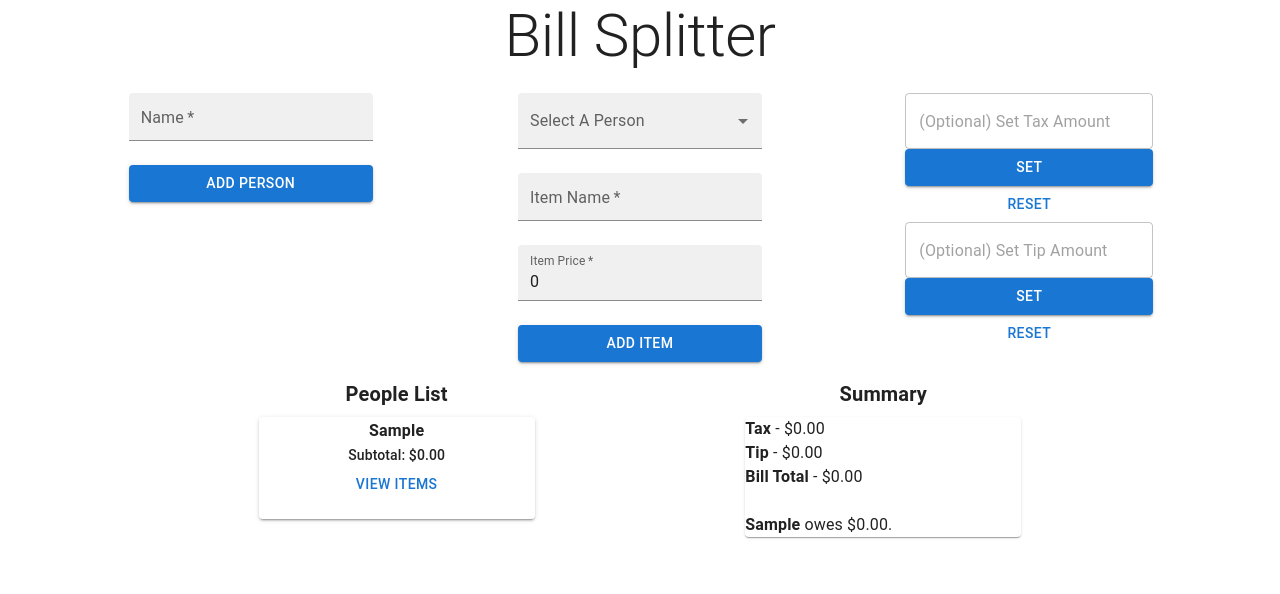
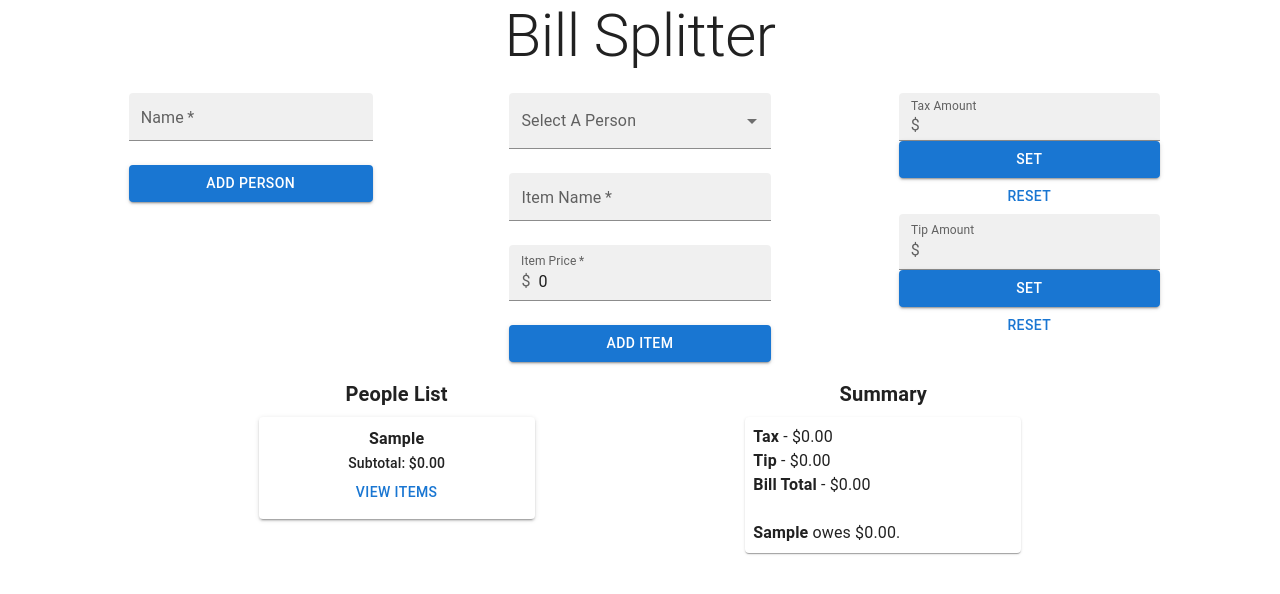
Before and after one commit to William-Luna/billsplitter, a React (Create React App) app: page / in a window 1280 px wide. Both pictures are taken after typing "Sample" into the empty fields and a click on the button "ADD PERSON". Shown: the top 594 px of the page. Built offline with nearby package versions, Linux system fonts and the light colour scheme.

Commit message:
UI Changes - Adornments, item list transitions

```diff
--- a/src/components/ItemForm.js
+++ b/src/components/ItemForm.js
@@ -2,7 +2,7 @@ import { useState } from 'react'
 import { useSelector, useDispatch } from 'react-redux'
 import { updateItemsOfPerson } from '../reducers/peopleReducer'
 import { v4 } from 'uuid'
-import { Select, MenuItem, InputLabel, FormControl, TextField, Button } from '@mui/material'
+import { Select, MenuItem, InputLabel, FormControl, TextField, Button, InputAdornment } from '@mui/material'
 
 const ItemForm = () => {
   const dispatch = useDispatch()
@@ -48,7 +48,10 @@ const ItemForm = () => {
             )}
           </Select>< br />
           <TextField variant="filled" label="Item Name" size="small" name='itemName' value={itemName} onChange={({ target }) => setItemName(target.value)} placeholder='e.g. Pasta' required /><br />
-          <TextField variant="filled" label="Item Price" type='number' name='price' value={price} onChange={({ target }) => setPrice(target.value)} min='0' step='0.01' required /><br />
+          <TextField variant="filled" label="Item Price" type='number' name='price' value={price} onChange={({ target }) => setPrice(target.value)} min='0' step='0.01' required
+            InputProps={{
+              startAdornment: <InputAdornment position="start">$</InputAdornment>,
+            }} /><br />
           <Button variant="contained" type='submit'>Add Item</Button>
         </FormControl>
       </form>
--- a/src/components/PeopleList.js
+++ b/src/components/PeopleList.js
@@ -1,6 +1,7 @@
 import { useSelector } from "react-redux"
 import PersonDetails from "./PersonDetails"
 import { Typography } from "@mui/material"
+import Grid2 from "@mui/material/Unstable_Grid2/Grid2"
 
 const PeopleList = () => {
 
@@ -11,10 +12,12 @@ const PeopleList = () => {
   return (
     <div>
       <Typography variant="h6" gutterBottom sx={{ fontWeight: 'bold' }}>People List</Typography>
-      {people.map(person =>
-        <PersonDetails key={person.id} person={person} />
-      )}
-    </div>
+      <Grid2 container>
+        {people.map(person =>
+          <Grid2 xs={12}><PersonDetails key={person.id} person={person} /></Grid2>
+        )}
+      </Grid2>
+    </div >
   )
 }
 
--- a/src/components/PersonDetails.js
+++ b/src/components/PersonDetails.js
@@ -1,4 +1,4 @@
-import { Button, IconButton, List, ListItem, ListItemText, Paper, Typography } from "@mui/material"
+import { Button, Collapse, IconButton, List, ListItem, ListItemText, Paper, Typography } from "@mui/material"
 import DeleteIcon from '@mui/icons-material/Delete'
 import { useState } from "react"
 
@@ -10,11 +10,11 @@ const PersonDetails = ({ person }) => {
 
   return (
     <>
-      <Paper elevation={2}>
+      <Paper elevation={2} sx={{ p: 1 }}>
         <Typography variant="subtitle1" sx={{ fontWeight: 'bold' }}>{person.name}</Typography>
         <Typography variant="subtitle2">Subtotal: ${person.subtotal.toFixed(2)} </Typography>
         <Button onClick={() => toggleViewItems(!viewItems)}>{viewLabel}</Button>
-        <div>
+        <Collapse in={viewItems}>
           <List>
             {person.items.map(item =>
               <ListItem sx={{ display: viewItems ? '' : 'none' }} key={item.id}
@@ -27,7 +27,7 @@ const PersonDetails = ({ person }) => {
               </ListItem>
             )}
           </List>
-        </div>
+        </Collapse>
       </Paper>
       <br />
     </>
--- a/src/components/ResultDisplay.js
+++ b/src/components/ResultDisplay.js
@@ -24,7 +24,7 @@ const ResultDisplay = () => {
   return (
     <div>
       <Typography variant="h6" gutterBottom sx={{ fontWeight: 'bold' }}>Summary</Typography>
-      <Paper evaluation={2} align="left">
+      <Paper evaluation={2} align="left" sx={{ p: 1 }}>
         <div><b>Tax</b> - ${parseFloat(tax).toFixed(2)}</div>
         <div><b>Tip</b> - ${parseFloat(tip).toFixed(2)}</div>
         <div><b>Bill Total</b> - ${billTotal}</div><br />
--- a/src/components/TaxTipOptions.js
+++ b/src/components/TaxTipOptions.js
@@ -1,7 +1,7 @@
 import { useDispatch } from "react-redux"
 import { setTip } from "../reducers/tipReducer"
 import { setTax } from "../reducers/taxReducer"
-import { Button, FormControl, TextField } from "@mui/material"
+import { Button, FormControl, InputAdornment, TextField } from "@mui/material"
 
 const TaxTipOptions = () => {
   const dispatch = useDispatch()
@@ -10,14 +10,14 @@ const TaxTipOptions = () => {
     event.preventDefault()
     const tax = event.target.tax.value
     dispatch(setTax(tax))
-
+    event.target.tax.value = ''
   }
 
   const handleTip = event => {
     event.preventDefault()
     const tip = event.target.tip.value
     dispatch(setTip(tip))
-
+    event.target.tip.value = ''
   }
 
   const clearTax = () => {
@@ -34,7 +34,10 @@ const TaxTipOptions = () => {
       <div>
         <form onSubmit={handleTax}>
           <FormControl>
-            <TextField type='number' name='tax' min='0' step='0.01' placeholder='(Optional) Set Tax Amount' />
+            <TextField variant="filled" label="Tax Amount" size="small" type='number' name='tax' min='0' step='0.01'
+              InputProps={{
+                startAdornment: <InputAdornment position="start">$</InputAdornment>
+              }} />
             <Button variant="contained" type='submit'>Set</Button>
             <Button onClick={clearTax}>Reset</Button>
           </FormControl>
@@ -43,7 +46,10 @@ const TaxTipOptions = () => {
       <div>
         <form onSubmit={handleTip}>
           <FormControl>
-            <TextField type='number' name='tip' min='0' step='0.01' placeholder='(Optional) Set Tip Amount' />
+            <TextField variant="filled" label="Tip Amount" type='number' name='tip' min='0' step='0.01'
+              InputProps={{
+                startAdornment: <InputAdornment position="start">$</InputAdornment>,
+              }} />
             <Button variant="contained" type='submit'>Set</Button>
             <Button onClick={clearTip}>Reset</Button>
           </FormControl>
```
